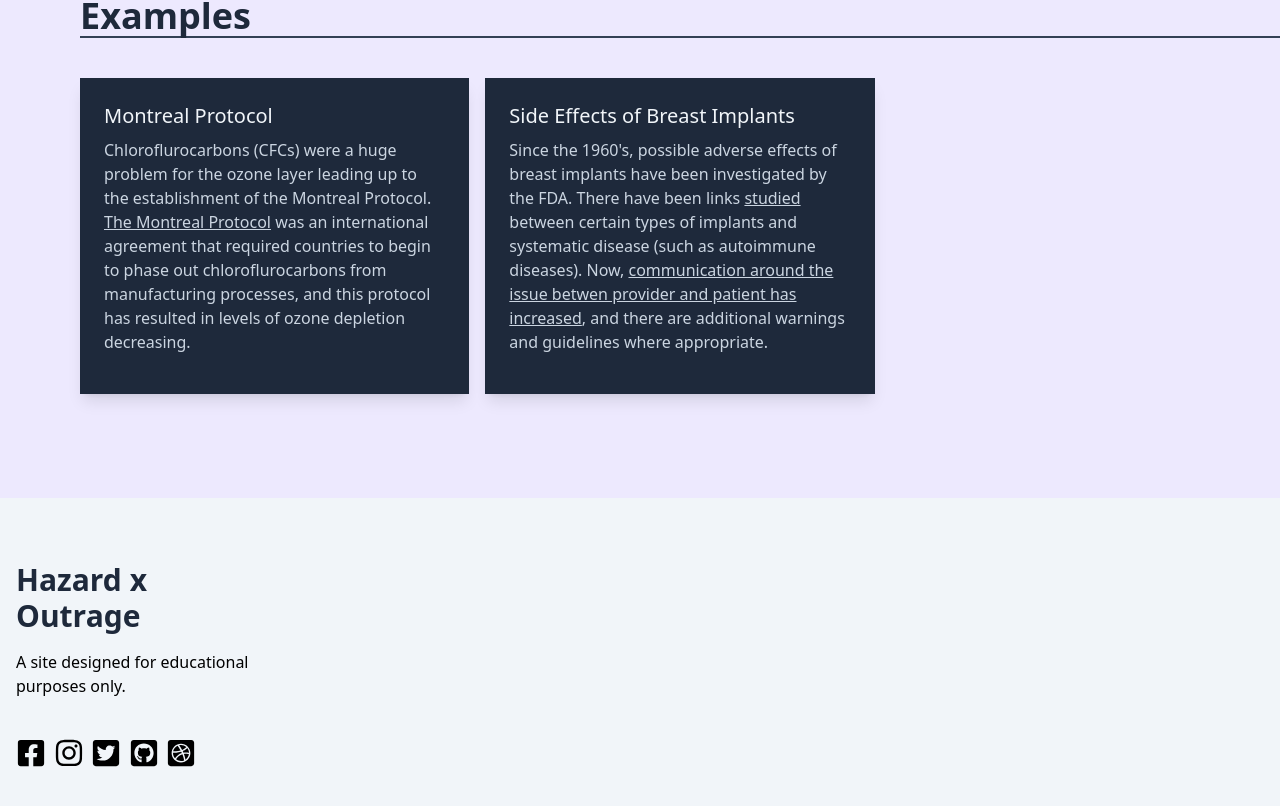
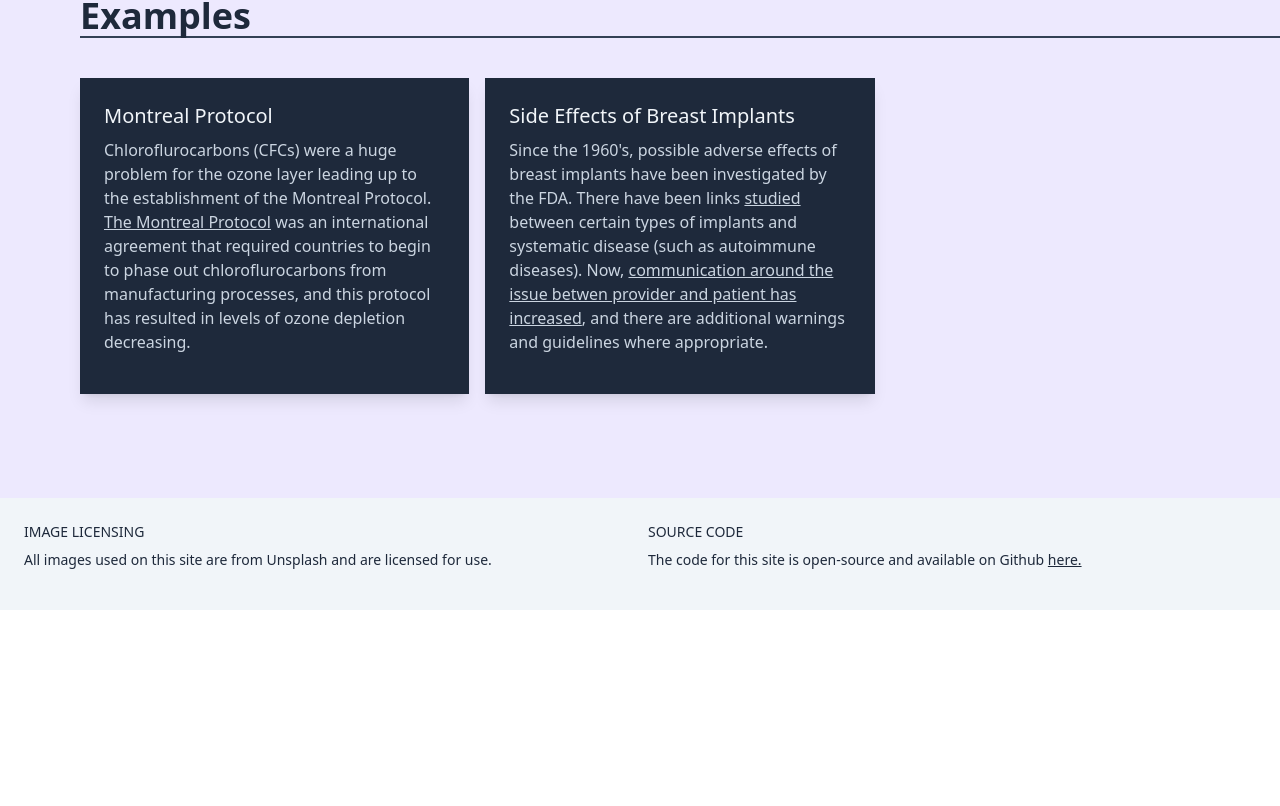
Before and after one commit to mark-pitblado/hazard-x-outrage, a React (Vite) app: page / in a window 1280 px wide. Shown: the part 3598-4404 px from the top of the page. After the commit the page ends 4208 px from the top, so only its background shows below. Built offline with nearby package versions, Linux system fonts and the light colour scheme.

Commit message:
Mobile design done

```diff
--- a/src/App.jsx
+++ b/src/App.jsx
@@ -6,8 +6,9 @@ import Page2 from "./components/page2";
 import Page3 from "./components/page3";
 import Page4 from "./components/page4";
 import Footer from "./components/footer";
+import { Route, Routes } from "react-router-dom";
 
-function App() {
+const App = () => {
   return (
     <div>
       <Header />
@@ -19,6 +20,6 @@ function App() {
       <Footer />
     </div>
   );
-}
+};
 
 export default App;
--- a/src/components/footer.jsx
+++ b/src/components/footer.jsx
@@ -9,21 +9,34 @@ import {
 
 const Footer = () => {
   return (
-    <div className="min-w-screen mx-auto py-16 px-4 grid lg:grid-cols-5 gap-3 bg-slate-100">
-      <div>
-        <h1 className="w-full text-3xl font-bold text-slate-800">
-          Hazard x Outrage
-        </h1>
-        <p className="py-4">A site designed for educational purposes only.</p>
-        <div className="flex justify-between md:w-[75%] my-6">
-          <FaFacebookSquare size={30} />
-          <FaInstagram size={30} />
-          <FaTwitterSquare size={30} />
-          <FaGithubSquare size={30} />
-          <FaDribbbleSquare size={30} />
+    <footer class="bg-slate-100 text-center text-sm lg:text-left">
+      <div class="container p-6 text-slate-800">
+        <div class="grid gap-4 lg:grid-cols-2">
+          <div class="mb-6 md:mb-0">
+            <h5 class="mb-2 font-medium uppercase">Image Licensing</h5>
+
+            <p class="mb-4">
+              All images used on this site are from Unsplash and are licensed
+              for use.
+            </p>
+          </div>
+
+          <div class="mb-6 md:mb-0">
+            <h5 class="mb-2 font-medium uppercase">Source Code</h5>
+
+            <p class="mb-4">
+              The code for this site is open-source and available on Github{" "}
+              <a
+                className="underline"
+                href="https://github.com/arcticFox-git/hazard-x-outrage"
+              >
+                here.
+              </a>
+            </p>
+          </div>
         </div>
       </div>
-    </div>
+    </footer>
   );
 };
 
--- a/src/components/header.jsx
+++ b/src/components/header.jsx
@@ -2,10 +2,12 @@ import React from "react";
 
 const Header = () => {
   return (
-    <div className="flex pt-4 flex-col h-24 mx-auto mb-5 lg:mb-0 text-center md:text-left md:pl-10 bg-slate-100">
-      <h1 className="text-3xl font-bold text-slate-800">Hazard x Outrage</h1>
+    <div className="flex pt-4 flex-col h-24 mx-auto text-center md:text-left md:pl-10 bg-slate-100">
+      <h1 className="lg:text-3xl text-xl font-bold text-slate-800">
+        Hazard x Outrage
+      </h1>
 
-      <p className="text-lg font-semibold text-slate-700">
+      <p className="lg:text-lg text-md font-semibold text-slate-700">
         A guide to the risk communication framework
       </p>
     </div>
--- a/src/components/page3.jsx
+++ b/src/components/page3.jsx
@@ -4,12 +4,12 @@ import { Link } from "react-router-dom";
 
 const NoHazardOutrage = () => {
   return (
-    <div className="flex overflow-x-hidden w-full h-screen bg-orange-300">
-      <div className="flex flex-col pl-20 pt-20">
-        <h1 className="text-7xl font-bold underline-offset-2 border-b-2 border-slate-700 text-slate-800">
+    <div className="flex overflow-x-hidden w-full h-100 lg:h-screen bg-orange-300">
+      <div className="flex flex-col lg:pl-20 pt-20">
+        <h1 className="text-7xl font-bold px-5 lg:px-0 lg:underline-offset-2 border-b-2 border-slate-700 text-slate-800">
           No Hazard, Outrage
         </h1>
-        <p className="text-slate-800 text-left mt-10 text-2xl">
+        <p className="text-slate-800 px-5 lg:px-0 text-left mt-10 text-2xl">
           What is all the fuss about? Suddenly there is a lot of noise about a
           particular issue that really isn't all that dangerous. Somewhere along
           the way, the message has become distorted, or there are concerns that
@@ -17,10 +17,10 @@ const NoHazardOutrage = () => {
           why a topic is causing so much outrage. Until you do, the issue will
           continue to grow.
         </p>
-        <h2 className="text-4xl font-bold underline-offset-2 border-b-2 border-slate-700 text-slate-800 mt-10">
+        <h2 className="text-4xl font-bold px-5 lg:px-0 underline-offset-2 border-b-2 border-slate-700 text-slate-800 mt-10">
           Examples
         </h2>
-        <div className="grid grid-cols-1 md:grid-cols-3 gap-4 pt-10">
+        <div className="grid grid-cols-1 md:grid-cols-3 gap-4 pt-10 px-5 lg:px-0 mb-5 lg:mb-0">
           <div class="group relative bg-slate-800 shadow-lg max-w-m md:max-w-xl md:flex-row hover:scale-105 transform transition duration-300 ease-in-out">
             <div class="flex flex-col justify-start p-6">
               <h5 class="mb-2 text-xl font-medium text-slate-100">
--- a/src/components/page4.jsx
+++ b/src/components/page4.jsx
@@ -2,20 +2,20 @@ import React from "react";
 
 const NoHazardNoOutrage = () => {
   return (
-    <div className="flex overflow-x-hidden w-full h-screen bg-violet-100">
-      <div className="flex flex-col pl-20 pt-20">
-        <h1 className="text-7xl font-bold underline-offset-2 border-b-2 border-slate-700 text-slate-800">
+    <div className="flex overflow-x-hidden w-full h-100 lg:h-screen bg-violet-100">
+      <div className="flex flex-col lg:pl-20 pt-20">
+        <h1 className="text-7xl font-bold px-5 lg:px-0 lg:underline-offset-2 border-b-2 border-slate-700 text-slate-800">
           No Hazard, No Outrage
         </h1>
-        <p className="text-slate-800 text-left mt-10 text-2xl">
+        <p className="text-slate-800 px-5 lg:px-0 text-left mt-10 text-2xl">
           This is where you want to be. People are accurately evaluating a
           limited hazard and are not outraged by it. As tensions are not high,
           decisions between stakeholders can be made effectively.
         </p>
-        <h2 className="text-4xl font-bold underline-offset-2 border-b-2 border-slate-700 text-slate-800 mt-10">
+        <h2 className="text-4xl font-bold px-5 lg:px-0 underline-offset-2 border-b-2 border-slate-700 text-slate-800 mt-10">
           Examples
         </h2>
-        <div className="grid grid-cols-1 md:grid-cols-3 gap-4 pt-10">
+        <div className="grid grid-cols-1 md:grid-cols-3 gap-4 px-5 lg:px-0 mb-5 lg:mb-0 pt-10">
           <div class="group relative bg-slate-800 shadow-lg md:max-w-xl md:flex-row hover:scale-105 transform transition duration-300 ease-in-out">
             <div class="flex flex-col justify-start p-6">
               <h5 class="mb-2 text-xl font-medium text-slate-100">
```
